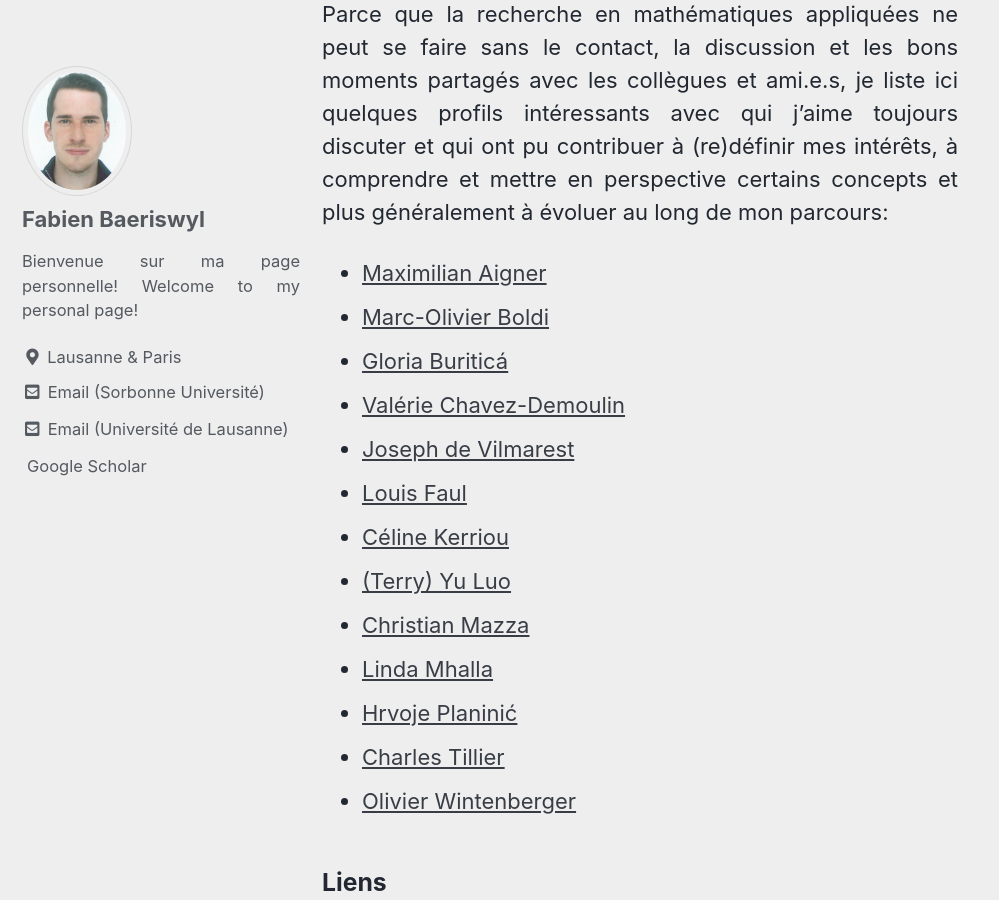
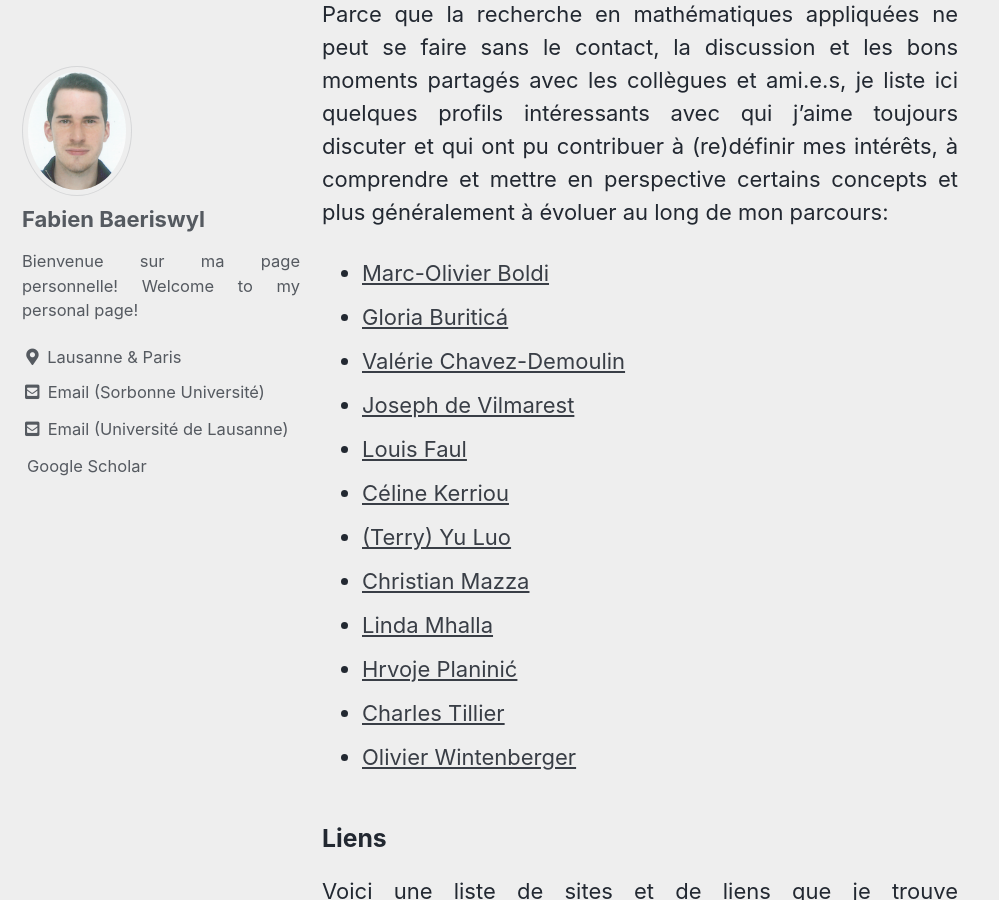
Before and after one commit to hplaninic/hrvoje.planinic.github.io, a Jekyll site: the page built from _pages/collegues.md, in a window 1280 px wide and 900 px high, scrolled down 304 px. Shown: the whole window, without its empty margins (0-999 px from the left). Built offline with Jekyll 4.4.1, drawn with Linux system fonts in a browser that asks for light colours; cached includes are drawn as plain includes; emoji names are drawn with the system emoji font; a style sheet for code colours, icons or effects is not loaded.

Commit message:
Update collegues.md

```diff
--- a/_pages/collegues.md
+++ b/_pages/collegues.md
@@ -12,10 +12,9 @@ author_profile: true
 
 Parce que la recherche en mathématiques appliquées ne peut se faire sans le contact, la discussion et les bons moments partagés avec les collègues et ami.e.s, je liste ici quelques profils intéressants avec qui j'aime toujours discuter et qui ont pu contribuer à (re)définir mes intérêts, à comprendre et mettre en perspective certains concepts et plus généralement à évoluer au long de mon parcours:
 
-- [Maximilian Aigner](http://aignerstat.ch)
 - [Marc-Olivier Boldi](https://applicationspub.unil.ch/interpub/noauth/php/Un/UnPers.php?PerNum=1073453&LanCode=37&menu=coord)
 - [Gloria Buriticá](https://gburitica.github.io)
-- [Valérie Chavez-Demoulin](https://hecnet.unil.ch/hec/recherche/fiche?pnom=vchavez&dyn_lang=fr)
+- [Valérie Chavez-Demoulin](www.unil.ch/unisciences/valeriechavez)
 - [Joseph de Vilmarest](https://josephdevilmarest.github.io)
 - [Louis Faul](https://www.unifr.ch/math/fr/department/staff/list/people/346786/46dd1)
 - [Céline Kerriou](https://sites.google.com/view/ckerriou/)
```
